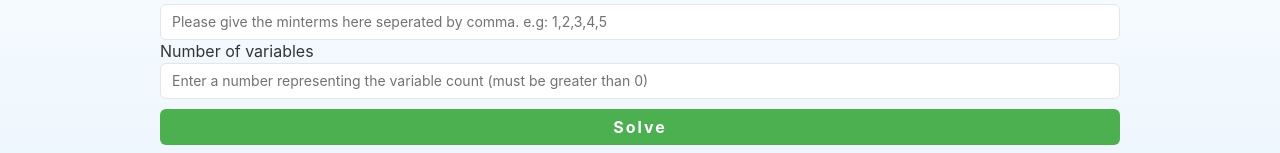
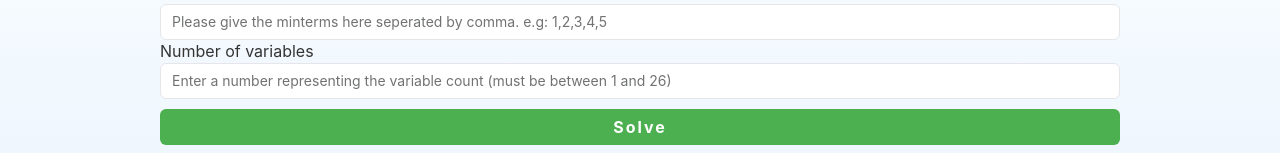
Before and after one commit to szbgreg/Quine-McCluskey-algorithm, a React app: page / in a window 1280 px wide. Shown: the part 199-352 px from the top of the page. Built offline with nearby package versions, Linux system fonts and the light colour scheme.

Commit message:
Add range to number validation

```diff
--- a/src/App.js
+++ b/src/App.js
@@ -27,7 +27,7 @@ const App = () => {
     const value = e;
     const isValidInput = /^[1-9][0-9]*$/.test(value);
 
-    if (value && isValidInput) {
+    if (value && isValidInput && value >= 1 && value <= 26) {
       setNumber(value);
     } else {
       setNumber('');
@@ -121,7 +121,7 @@ const App = () => {
             id='numberOfVariables'
             onChange={onNumberChange}
             value={number}
-            placeholder='Enter a number representing the variable count (must be greater than 0)'
+            placeholder='Enter a number representing the variable count (must be between 1 and 26)'
           />
         </Col>
       </Row>
```
